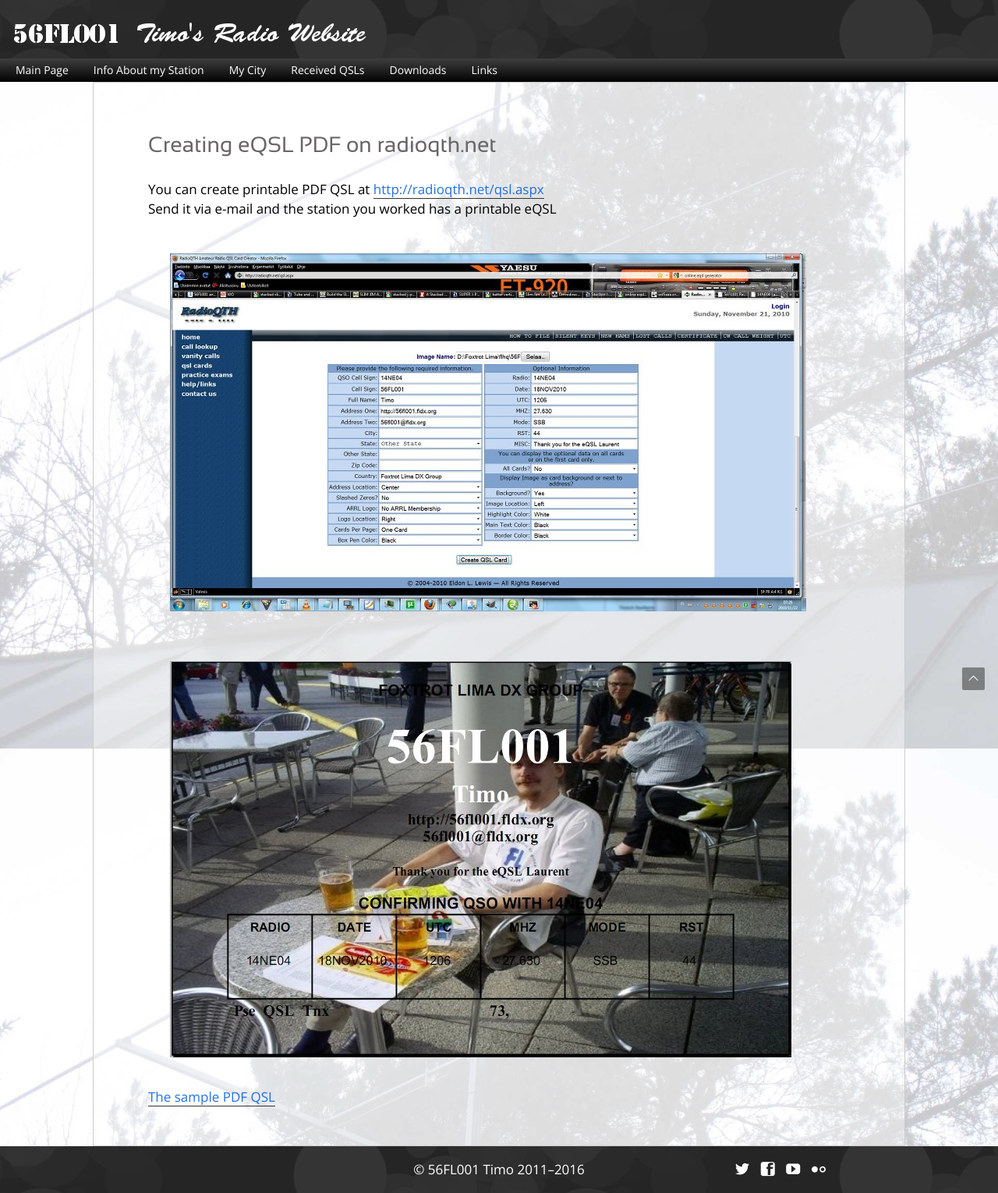
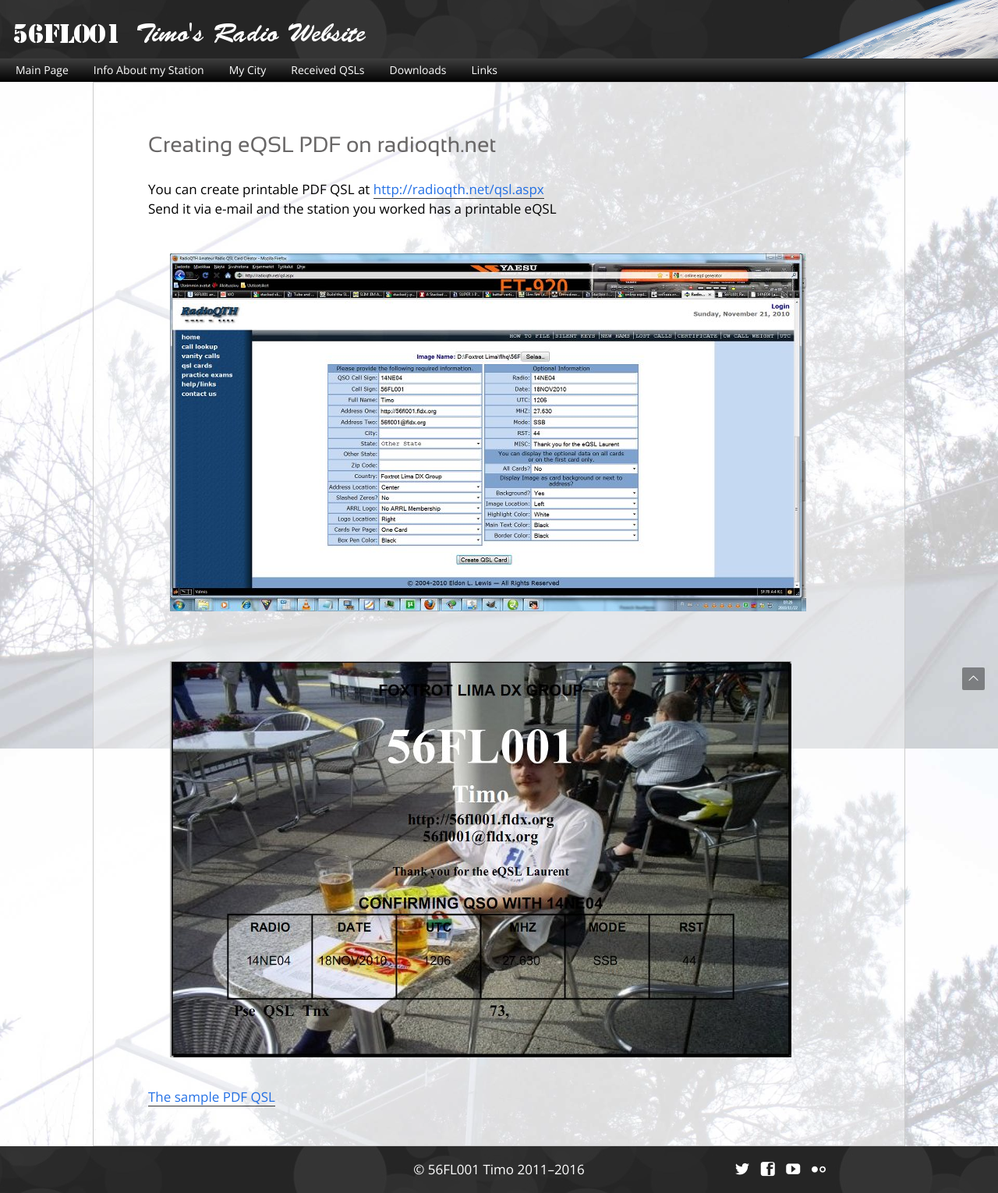
Before and after one commit to teear/56fl001.fldx.org, a Jekyll site: the page built from radioqth-qsl-creator.html, in a window 1280 px wide. Shown: the whole page at 78% size. Built offline with Jekyll 4.4.1, drawn with Linux system fonts in a browser that asks for light colours.

Commit message:
Refactor #header background rules

```diff
--- a/css/main.scss
+++ b/css/main.scss
@@ -255,25 +255,26 @@ iframe {
     width: 100%;
     height: 75px;
 
+    background-color: #000;
     /* Fallback for <IE9 and other older browsers */
     // Note that we would need to create a modernizr fallback for browsers that do not support multiple backgrounds, if this would
     // be a different background image not included in the multiple background images declaration (otherwise browsers that support
     // multiple background images would download this extra image unneccessarily.)
-    background: #000 url('{{ site.baseurl }}/images/footer-bg.jpg') center center repeat;
+    background: url('{{ site.baseurl }}/images/footer-bg.jpg') center center repeat;
 
     /* Multi-background supporting browsers */
     // First background image is on top: http://css-tricks.com/stacking-order-of-multiple-backgrounds/
-    background: #000 url('{{ site.baseurl }}/images/Earth-07052014.png') right top no-repeat, url('{{ site.baseurl }}/images/footer-bg.jpg') center center repeat;
+    background: url('{{ site.baseurl }}/images/Earth-07052014.png') right top no-repeat, url('{{ site.baseurl }}/images/footer-bg.jpg') center center repeat;
 
-    //Narrow viewports, if the rule is here only the earth image on the multi-background declaration appears back in FF after resize
-    //@media all and (max-width: 800px) {
-    //background: #000 url('none');
-    //}
+    //Narrow viewports, if the rule is here, only the earth image on the multi-background declaration appears back in FF after resize
+    @media all and (max-width: 800px) {
+    background: #000 url('none');
+    }
 }
-//Narrow viewports, if the rule is here both images on the multi-background declaration appear back in FF after resize
-@media all and (max-width: 800px) {
+//Narrow viewports, if the rule is here, both images on the multi-background declaration appear back in FF after resize
+/* @media all and (max-width: 800px) {
   #header { background: #000 url('none'); }
-}
+}*/
 
 
 #footer {
```
